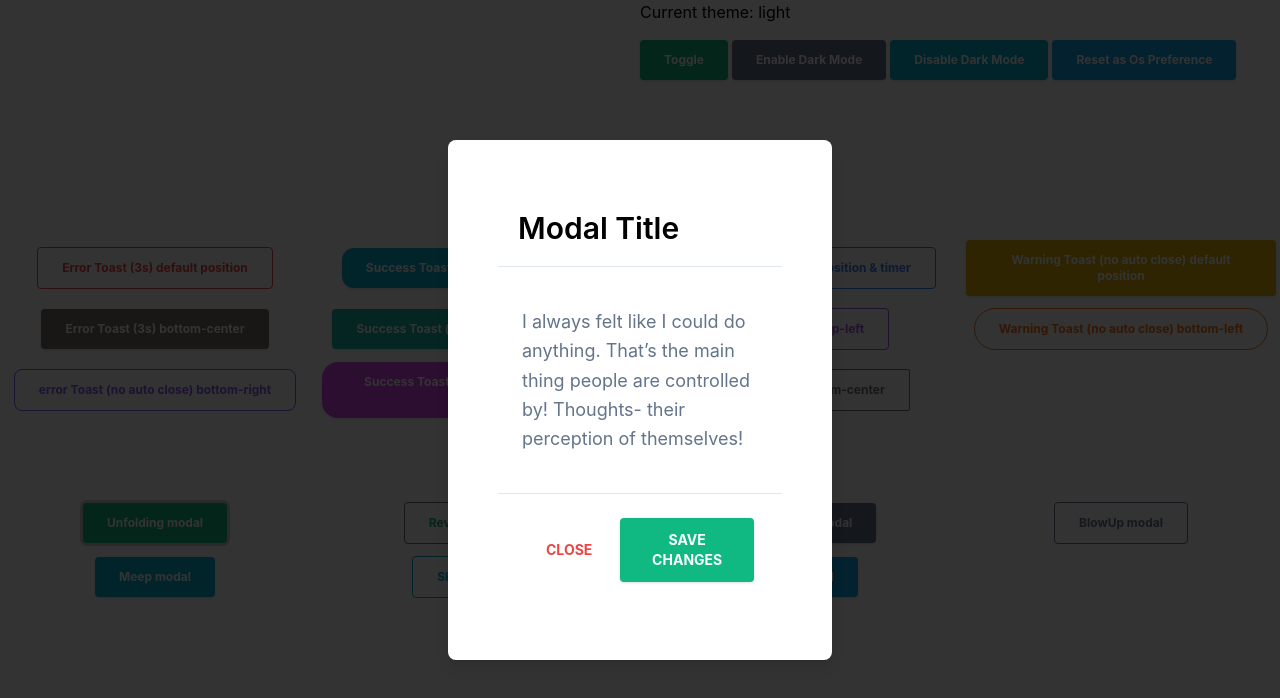
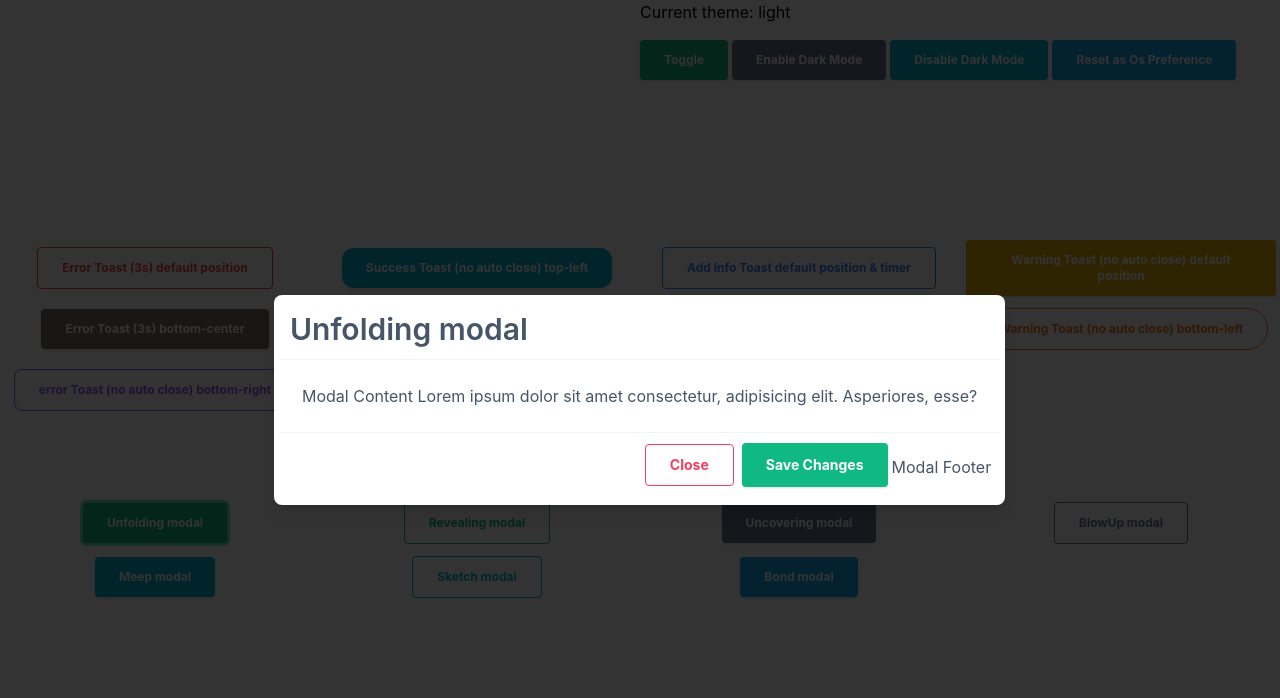
Before and after one commit to mehdad-hussain/toast-notification, a React (Create React App) app: page / in a window 1280 px wide. Both pictures are taken after a click on the button "Unfolding modal". Shown: the top 698 px of the page. Built offline with nearby package versions, Linux system fonts and the light colour scheme.

Commit message:
9/2 - modal animations bug fixed

```diff
--- a/src/components/btn-outline/BtnOutline.jsx
+++ b/src/components/btn-outline/BtnOutline.jsx
@@ -17,13 +17,13 @@ export const BtnOutline = (props) => {
   let color = BgColor.split("-")[1];
 
   //   prettier-ignore
-  let hoverBgColor = color === "amber" ? "hover:bg-amber-500" : color === "slate" ? "hover:bg-slate-500" : color === "gray" ? "hover:bg-gray-500" : color === "red" ? "hover:bg-red-500" : color === "green" ? "hover:bg-green-500" : color === "blue" ? "hover:bg-blue-500" : color === "indigo" ? "hover:bg-indigo-500" : color === "purple" ? "hover:bg-purple-500" : color === "pink" ? "hover:bg-pink-500" : color === "neutral" ? "hover:bg-neutral-500" : color === "stone" ? "hover:bg-stone-500" : color === "orange" ? "hover:bg-orange-500" : color === "yellow" ? "hover:bg-yellow-500" : color === "lime" ? "hover:bg-lime-500" : color === "teal" ? "hover:bg-teal-500" : color === "cyan" ? "hover:bg-cyan-500" : color === "sky" ? "hover:bg-sky-500" : color === "violet" ? "hover:bg-violet-500" : color === "fuchsia" ? "hover:bg-fuchsia-500" : color === "rose" ? "hover:bg-rose-500" : "hover:bg-zinc-500";
+  let hoverBgColor = color === "amber" ? "hover:bg-amber-500" : color === "slate" ? "hover:bg-slate-500" : color === "gray" ? "hover:bg-gray-500" : color === "red" ? "hover:bg-red-500" : color === "green" ? "hover:bg-green-500" : color === "blue" ? "hover:bg-blue-500" : color === "indigo" ? "hover:bg-indigo-500" : color === "purple" ? "hover:bg-purple-500" : color === "pink" ? "hover:bg-pink-500" : color === "neutral" ? "hover:bg-neutral-500" : color === "stone" ? "hover:bg-stone-500" : color === "orange" ? "hover:bg-orange-500" : color === "yellow" ? "hover:bg-yellow-500" : color === "lime" ? "hover:bg-lime-500" : color === "teal" ? "hover:bg-teal-500" : color === "cyan" ? "hover:bg-cyan-500" : color === "sky" ? "hover:bg-sky-500" : color === "violet" ? "hover:bg-violet-500" : color === "fuchsia" ? "hover:bg-fuchsia-500" : color === "rose" ? "hover:bg-rose-500" : color ==='emerald' ? 'hover:bg-emerald-500' : "hover:bg-zinc-500";
 
   //   prettier-ignore
-  let borderColor = color === "amber" ? "border-amber-500" : color === "slate" ? "border-slate-500" : color === "gray" ? "border-gray-500" : color === "red" ? "border-red-500" : color === "green" ? "border-green-500" : color === "blue" ? "border-blue-500" : color === "indigo" ? "border-indigo-500" : color === "purple" ? "border-purple-500" : color === "pink" ? "border-pink-500" : color === "neutral" ? "border-neutral-500" : color === "stone" ? "border-stone-500" : color === "orange" ? "border-orange-500" : color === "yellow" ? "border-yellow-500" : color === "lime" ? "border-lime-500" : color === "teal" ? "border-teal-500" : color === "cyan" ? "border-cyan-500" : color === "sky" ? "border-sky-500" : color === "violet" ? "border-violet-500" : color === "fuchsia" ? "border-fuchsia-500" : color === "rose" ? "border-rose-500" : "border-zinc-500";
+  let borderColor = color === "amber" ? "border-amber-500" : color === "slate" ? "border-slate-500" : color === "gray" ? "border-gray-500" : color === "red" ? "border-red-500" : color === "green" ? "border-green-500" : color === "blue" ? "border-blue-500" : color === "indigo" ? "border-indigo-500" : color === "purple" ? "border-purple-500" : color === "pink" ? "border-pink-500" : color === "neutral" ? "border-neutral-500" : color === "stone" ? "border-stone-500" : color === "orange" ? "border-orange-500" : color === "yellow" ? "border-yellow-500" : color === "lime" ? "border-lime-500" : color === "teal" ? "border-teal-500" : color === "cyan" ? "border-cyan-500" : color === "sky" ? "border-sky-500" : color === "violet" ? "border-violet-500" : color === "fuchsia" ? "border-fuchsia-500" : color === "rose" ? "border-rose-500" : color ==='emerald' ? 'border-emerald-500' : "border-zinc-500";
 
   //   prettier-ignore
-  let activeBgColor = color === "amber" ? "active:bg-amber-600" : color === "slate" ? "active:bg-slate-600" : color === "gray" ? "active:bg-gray-600" : color === "red" ? "active:bg-red-600" : color === "green" ? "active:bg-green-600" : color === "blue" ? "active:bg-blue-600" : color === "indigo" ? "active:bg-indigo-600" : color === "purple" ? "active:bg-purple-600" : color === "pink" ? "active:bg-pink-600" : color === "neutral" ? "active:bg-neutral-600" : color === "stone" ? "active:bg-stone-600" : color === "orange" ? "active:bg-orange-600" : color === "yellow" ? "active:bg-yellow-600" : color === "lime" ? "active:bg-lime-600" : color === "teal" ? "active:bg-teal-600" : color === "cyan" ? "active:bg-cyan-600" : color === "sky" ? "active:bg-sky-600" : color === "violet" ? "active:bg-violet-600" : color === "fuchsia" ? "active:bg-fuchsia-600" : color === "rose" ? "active:bg-rose-600" : "active:bg-zinc-600";
+  let activeBgColor = color === "amber" ? "active:bg-amber-600" : color === "slate" ? "active:bg-slate-600" : color === "gray" ? "active:bg-gray-600" : color === "red" ? "active:bg-red-600" : color === "green" ? "active:bg-green-600" : color === "blue" ? "active:bg-blue-600" : color === "indigo" ? "active:bg-indigo-600" : color === "purple" ? "active:bg-purple-600" : color === "pink" ? "active:bg-pink-600" : color === "neutral" ? "active:bg-neutral-600" : color === "stone" ? "active:bg-stone-600" : color === "orange" ? "active:bg-orange-600" : color === "yellow" ? "active:bg-yellow-600" : color === "lime" ? "active:bg-lime-600" : color === "teal" ? "active:bg-teal-600" : color === "cyan" ? "active:bg-cyan-600" : color === "sky" ? "active:bg-sky-600" : color === "violet" ? "active:bg-violet-600" : color === "fuchsia" ? "active:bg-fuchsia-600" : color === "rose" ? "active:bg-rose-600" : color ==='emerald' ? 'active:bg-emerald-600' : "active:bg-zinc-600";
 
   let classes = joinClasses(
     "border outline-none focus:outline-none",
--- a/src/components/btn-solid/BtnSolid.jsx
+++ b/src/components/btn-solid/BtnSolid.jsx
@@ -18,10 +18,10 @@ export const BtnSolid = (props) => {
   let Outline = outline ? outline : "outline-none focus:outline-none focus:ring";
 
   // prettier-ignore
-  let ringColor = color === "amber" ? "focus:ring-amber-300" : color === "slate" ? "focus:ring-slate-300" : color === "gray" ? "focus:ring-gray-300" : color === "red" ? "focus:ring-red-300" : color === "green" ? "focus:ring-green-300" : color === "blue" ? "focus:ring-blue-300" : color === "indigo" ? "focus:ring-indigo-300" : color === "purple" ? "focus:ring-purple-300" : color === "pink" ? "focus:ring-pink-300" : color === "neutral" ? "focus:ring-neutral-300" : color === "stone" ? "focus:ring-stone-300" : color === "orange" ? "focus:ring-orange-300" : color === "yellow" ? "focus:ring-yellow-300" : color === "lime" ? "focus:ring-lime-300" : color === "teal" ? "focus:ring-teal-300" : color === "cyan" ? "focus:ring-cyan-300" : color === "sky" ? "focus:ring-sky-300" : color === "violet" ? "focus:ring-violet-300" : color === "fuchsia" ? "focus:ring-fuchsia-300" : color === "rose" ? "focus:ring-rose-300" : "focus:ring-zinc-300";
+  let ringColor = color === "amber" ? "focus:ring-amber-300" : color === "slate" ? "focus:ring-slate-300" : color === "gray" ? "focus:ring-gray-300" : color === "red" ? "focus:ring-red-300" : color === "green" ? "focus:ring-green-300" : color === "blue" ? "focus:ring-blue-300" : color === "indigo" ? "focus:ring-indigo-300" : color === "purple" ? "focus:ring-purple-300" : color === "pink" ? "focus:ring-pink-300" : color === "neutral" ? "focus:ring-neutral-300" : color === "stone" ? "focus:ring-stone-300" : color === "orange" ? "focus:ring-orange-300" : color === "yellow" ? "focus:ring-yellow-300" : color === "lime" ? "focus:ring-lime-300" : color === "teal" ? "focus:ring-teal-300" : color === "cyan" ? "focus:ring-cyan-300" : color === "sky" ? "focus:ring-sky-300" : color === "violet" ? "focus:ring-violet-300" : color === "fuchsia" ? "focus:ring-fuchsia-300" : color === "rose" ? "focus:ring-rose-300" : color==='emerald' ? 'focus:ring-emerald-300' : "focus:ring-zinc-300";
 
   //   prettier-ignore
-  let hoverBgColor = color === "amber" ? "hover:bg-amber-600" : color === "slate" ? "hover:bg-slate-600" : color === "gray" ? "hover:bg-gray-600" : color === "red" ? "hover:bg-red-600" : color === "green" ? "hover:bg-green-600" : color === "blue" ? "hover:bg-blue-600" : color === "indigo" ? "hover:bg-indigo-600" : color === "purple" ? "hover:bg-purple-600" : color === "pink" ? "hover:bg-pink-600" : color === "neutral" ? "hover:bg-neutral-600" : color === "stone" ? "hover:bg-stone-600" : color === "orange" ? "hover:bg-orange-600" : color === "yellow" ? "hover:bg-yellow-600" : color === "lime" ? "hover:bg-lime-600" : color === "teal" ? "hover:bg-teal-600" : color === "cyan" ? "hover:bg-cyan-600" : color === "sky" ? "hover:bg-sky-600" : color === "violet" ? "hover:bg-violet-600" : color === "fuchsia" ? "hover:bg-fuchsia-600" : color === "rose" ? "hover:bg-rose-600" : "hover:bg-zinc-600";
+  let hoverBgColor = color === "amber" ? "hover:bg-amber-600" : color === "slate" ? "hover:bg-slate-600" : color === "gray" ? "hover:bg-gray-600" : color === "red" ? "hover:bg-red-600" : color === "green" ? "hover:bg-green-600" : color === "blue" ? "hover:bg-blue-600" : color === "indigo" ? "hover:bg-indigo-600" : color === "purple" ? "hover:bg-purple-600" : color === "pink" ? "hover:bg-pink-600" : color === "neutral" ? "hover:bg-neutral-600" : color === "stone" ? "hover:bg-stone-600" : color === "orange" ? "hover:bg-orange-600" : color === "yellow" ? "hover:bg-yellow-600" : color === "lime" ? "hover:bg-lime-600" : color === "teal" ? "hover:bg-teal-600" : color === "cyan" ? "hover:bg-cyan-600" : color === "sky" ? "hover:bg-sky-600" : color === "violet" ? "hover:bg-violet-600" : color === "fuchsia" ? "hover:bg-fuchsia-600" : color === "rose" ? "hover:bg-rose-600" : color==='emerald' ? 'hover:bg-emerald-600' : "hover:bg-zinc-600";
 
   let classes = joinClasses(
     "shadow hover:shadow-lg ",
--- a/src/components/modal-container/ModalContainer.jsx
+++ b/src/components/modal-container/ModalContainer.jsx
@@ -35,10 +35,12 @@ export const ModalContainer = forwardRef((props, ref) => {
         {
           id: uuid(),
           isVisible: true,
+          size: modal.size ? modal.size : "md",
           title: modal?.title ? modal.title : "",
-          body: props.children,
+          content: modal?.content ? modal.content : "",
           footer: modal?.footer ? modal.footer : "",
           animation: modal.animation.name,
+          bgColor: modal.bgColor ? modal.bgColor : "bg-white",
         },
       ];
     });
@@ -148,10 +150,12 @@ export const ModalContainer = forwardRef((props, ref) => {
           <Modal
             key={modal.id}
             id={modal.id}
+            size={modal.size.width}
             title={modal.title}
-            body={modal.body}
+            content={modal.content}
             footer={modal.footer}
             isVisible={modal.isVisible}
+            bgColor={modal.bgColor}
             onClose={() => removeModal(modal.id)}
           />
         ))}
@@ -193,3 +197,21 @@ export const modalAnimation = {
     duration: 1990,
   },
 };
+
+export const modalSize = {
+  sm: {
+    width: "384px",
+  },
+  md: {
+    width: "600px",
+  },
+  lg: {
+    width: "800px",
+  },
+  xl: {
+    width: "1000px",
+  },
+  xxl: {
+    width: "1200px",
+  },
+};
--- a/src/components/modal-container/ModalContainer.scss
+++ b/src/components/modal-container/ModalContainer.scss
@@ -21,20 +21,11 @@
   }
   // section: modal styles
   .modal {
-    background: white;
-    padding: 50px;
     position: relative;
     z-index: 10000;
     display: inline-block;
-    //   h2 {
-    //     font-size: 25px;
-    //     line-height: 25px;
-    //     margin-bottom: 15px;
-    //   }
-    //   p {
-    //     font-size: 18px;
-    //     line-height: 22px;
-    //   }
+    // background-color: white;
+
     .modal-svg {
       position: absolute;
       top: 0;
@@ -44,10 +35,18 @@
       border-radius: 8px;
       z-index: -1;
       rect {
-        stroke: #fff;
-        stroke-width: 2px;
-        stroke-dasharray: 1747; // sm
-        stroke-dashoffset: 1778; //sm
+        // stroke: #fff;
+        // stroke-width: 2px;
+        // stroke-dasharray: 1747; // sm
+        // stroke-dashoffset: 1778; //sm
+        // stroke-dasharray: 2147; // md
+        // stroke-dashoffset: 2178; // md
+        // stroke-dasharray: 2547; // lg
+        // stroke-dashoffset: 2578; // lg
+        // stroke-dasharray: 2947; // xl
+        // stroke-dashoffset: 2978; // xl
+        // stroke-dasharray: 3147; // xxl
+        // stroke-dashoffset: 3178; // xxl
       }
     }
   }
@@ -218,8 +217,8 @@
       }
       .modal {
         border-radius: 8px;
-        height: 30rem;
-        width: 24rem;
+        height: max-content;
+        width: max-content;
         animation: killShot 1s cubic-bezier(0.165, 0.84, 0.44, 1) forwards;
         .modal-content > * {
           animation: modalContentFadeOut 0.5s 0.5
@@ -520,13 +519,13 @@
   }
   90% {
     border-radius: 8px;
-    height: 490px;
-    width: 444px;
+    height: 25%;
+    width: 25%;
   }
   100% {
     border-radius: 8px;
-    height: 30rem;
-    width: 24rem;
+    height: max-content;
+    width: max-content;
   }
 }
 
--- a/src/components/modal/Modal.jsx
+++ b/src/components/modal/Modal.jsx
@@ -1,31 +1,78 @@
+import { BtnOutline, BtnSolid } from "components";
 import React from "react";
+import { joinClasses } from "util";
 
 export const Modal = (props) => {
-  const { onClose, position } = props;
+  const { onClose, size, bgColor, title, content, footer } = props;
+
+  let sizeClass =
+    size === "1200px"
+      ? "max-w-[1200px]"
+      : size === "1000px"
+      ? "max-w-[1000px]"
+      : size === "800px"
+      ? "max-w-[800px]"
+      : size === "600px"
+      ? "max-w-[600px]"
+      : "max-w-[384px]";
+
+  let modalBgColor = bgColor;
+  let textColor = modalBgColor.includes("white")
+    ? "text-slate-600"
+    : "text-white";
+
+  const classes = joinClasses(
+    "w-auto mx-auto border-0 rounded-lg shadow-lg outline-none p-1 focus:outline-none modal",
+    sizeClass,
+    modalBgColor,
+    textColor
+  );
+
+  let rectStyles =
+    size === "1200px"
+      ? { strokeDasharray: "3147", strokeDashoffset: "3178" }
+      : size === "1000px"
+      ? { strokeDasharray: "2947", strokeDashoffset: "2978" }
+      : size === "800px"
+      ? { strokeDasharray: "2547", strokeDashoffset: "2578" }
+      : size === "600px"
+      ? { strokeDasharray: "2178", strokeDashoffset: "2178" }
+      : { strokeDasharray: "1800", strokeDashoffset: "1800" };
+
+  // prettier-ignore
+  let stroke = bgColor.includes("red") ? "red" : bgColor.includes("blue") ? "blue" : bgColor.includes("green") ? "green" : bgColor.includes("yellow") ? "yellow" : bgColor.includes("gray") ? "gray" : bgColor.includes("black") ? "black" : bgColor.includes("white") ? "white" : bgColor.includes("pink") ? "pink" : bgColor.includes("purple") ? "purple" : bgColor.includes("indigo") ? "indigo" : bgColor.includes("teal") ? "teal" : bgColor.includes("cyan") ? "cyan" : bgColor.includes("emerald") ? "emerald" : bgColor.includes("lime") ? "lime" : bgColor.includes("orange") ? "orange" : bgColor.includes("amber") ? "amber" : bgColor.includes("rose") ? "rose" : bgColor.includes("fuchsia") ? "fuchsia" : bgColor.includes("violet") ? "violet" : "sky";
 
   return (
     <>
-      {/*content*/}
-      <div className="w-auto max-w-sm mx-auto bg-white border-0 rounded-lg shadow-lg outline-none focus:outline-none modal">
-        {/*header*/}
-        <div className="flex items-start justify-between p-5 border-b border-solid rounded-t border-slate-200 modal-content">
-          <h3 className="text-3xl font-semibold">Modal Title</h3>
+      <div className={classes}>
+        {/* section: header*/}
+        {title !== "" ? (
+          <div className="modal-content">
+            <div className="flex items-start justify-between p-3 border-b border-solid rounded-t border-slate-100 ">
+              <h3 className="text-3xl font-semibold">{title}</h3>
               <button
-            className="float-right p-1 ml-auto text-3xl font-semibold leading-none text-black bg-transparent border-0 outline-none opacity-5 focus:outline-none"
+                className="float-right p-1 ml-auto text-3xl font-semibold leading-none bg-transparent border-0 outline-none opacity-5 focus:outline-none"
                 onClick={() => false}
               >
-            <span className="block w-6 h-6 text-2xl text-black bg-transparent outline-none opacity-5 focus:outline-none">
+                <span className="block w-6 h-6 text-2xl bg-transparent outline-none opacity-5 focus:outline-none">
                   ×
                 </span>
               </button>
             </div>
-        {/*body*/}
-        <div className="relative flex-auto p-6 modal-content">
-          <p className="my-4 text-lg leading-relaxed text-slate-500">
-            I always felt like I could do anything. That’s the main thing people
-            are controlled by! Thoughts- their perception of themselves!
-          </p>
           </div>
+        ) : (
+          <></>
+        )}
+        {/* section: body*/}
+        {content !== "" ? (
+          <div className="modal-content">
+            <div className="relative flex-auto p-6 ">{content}</div>
+          </div>
+        ) : (
+          <></>
+        )}
+
+        {/* section: svg for sketch animation */}
         <svg
           className="modal-svg"
           xmlns="http://www.w3.org/2000/svg"
@@ -34,33 +81,45 @@ export const Modal = (props) => {
           preserveAspectRatio="none"
         >
           <rect
+            style={rectStyles}
+            stroke={stroke}
+            strokeWidth={2}
             x="0"
             y="0"
             fill="none"
-            width="384"
-            height="480"
+            width="100%"
+            height="100%"
             rx="6"
             ry="6"
           ></rect>
         </svg>
-        {/*footer*/}
-        <div className="flex items-center justify-end p-6 border-t border-solid rounded-b border-slate-200 modal-content">
-          <button
-            className="px-6 py-2 mb-1 mr-1 text-sm font-bold text-red-500 uppercase transition-all duration-150 ease-linear outline-none cursor-pointer background-transparent focus:outline-none"
-            type="button"
+        {/* section: footer*/}
+        <div className="modal-content">
+          <div className="flex items-center justify-end p-2.5 border-t border-solid rounded-b border-slate-100 ">
+            <BtnOutline
               onClick={onClose}
+              bgColor="bg-rose-500"
+              text="text-rose-500 text-sm font-bold mr-2"
+              padding="px-6 py-2.5"
+              borderRadius="rounded"
             >
               Close
-          </button>
-          <button
-            className="px-6 py-3 mb-1 mr-1 text-sm font-bold text-white uppercase transition-all duration-150 ease-linear rounded shadow outline-none bg-emerald-500 active:bg-emerald-600 hover:shadow-lg focus:outline-none"
-            type="button"
-            onClick={() => false}
+            </BtnOutline>
+
+            <BtnSolid
+              onClick={false}
+              bgColor="bg-emerald-500"
+              text="text-white text-sm font-bold"
+              padding="px-6 py-3"
+              borderRadius="rounded"
             >
               Save Changes
-          </button>
+            </BtnSolid>
+            {footer}
           </div>
         </div>
+      </div>
+
       <div className="modal-background" onClick={onClose}></div>
     </>
   );
```
Also changed, not shown: src/pages/home/Home.js (+37 -12 lines). Lines whose indentation alone changed are shown as unchanged.
